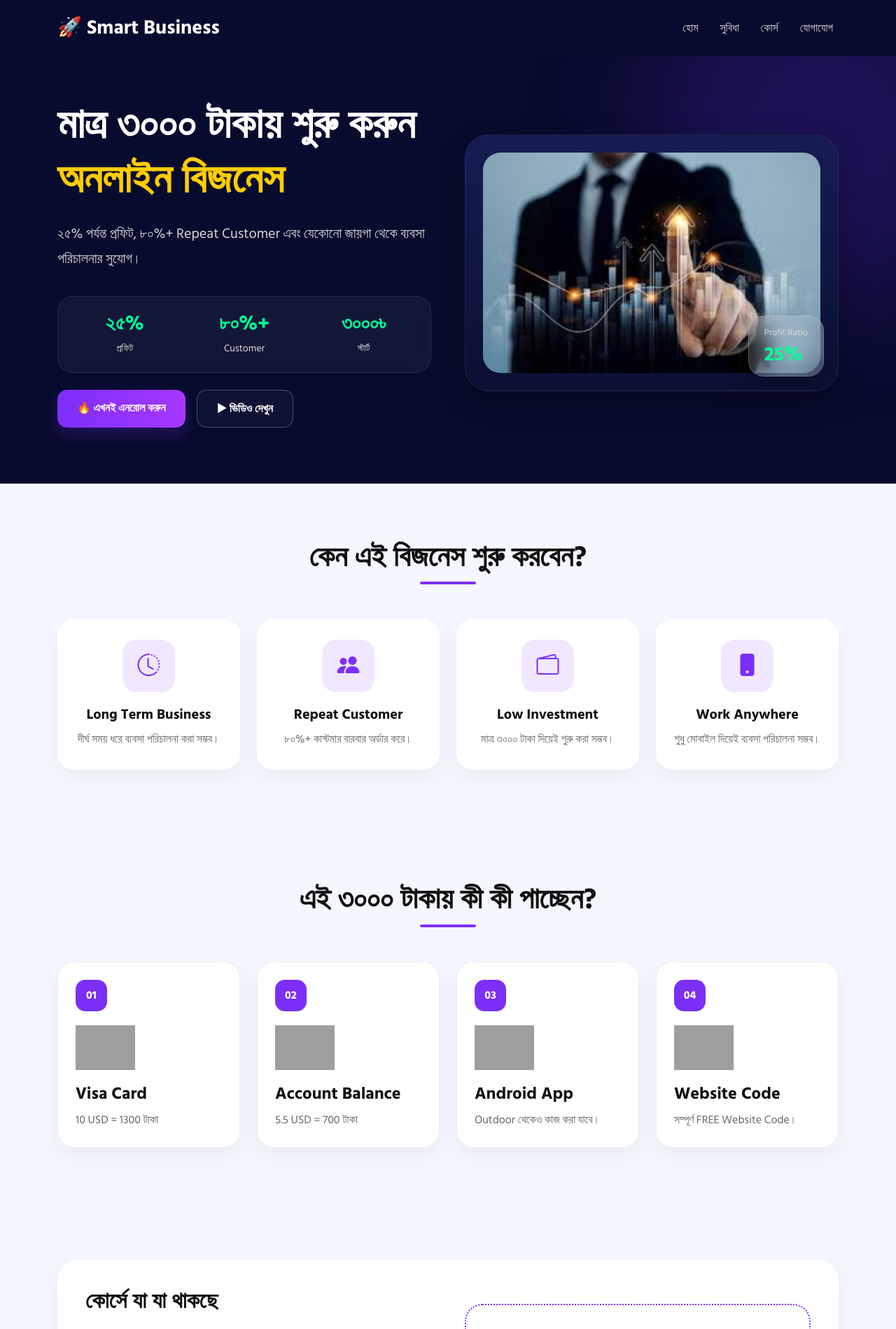
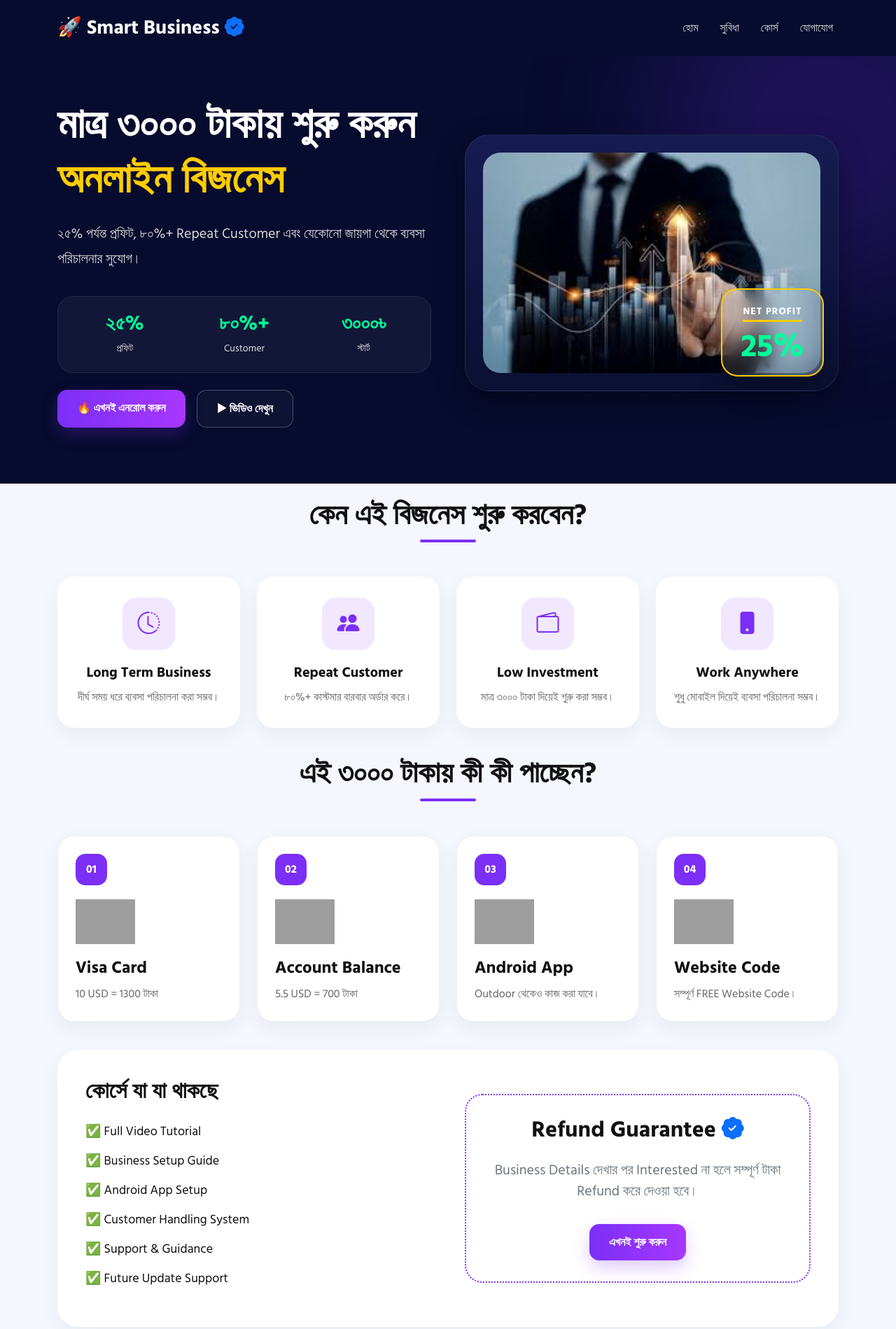
Before and after one commit to bamdyasin/coinbusiness, a PHP site: page / in a window 1280 px wide. Shown: the top 1899 px of the page at 70% size. Run offline with PHP 8.4, Linux system fonts and the light colour scheme; grey boxes are pictures that could not be loaded.

Commit message:
Full Design OK

```diff
--- a/index.html
+++ b/index.html
@@ -5,7 +5,7 @@
 <meta charset="UTF-8">
 <meta name="viewport" content="width=device-width, initial-scale=1.0">
 
-<title>Smart Business Course</title>
+<title>Smart Business Course </title>
 
 <!-- Bootstrap -->
 <link href="https://cdn.jsdelivr.net/npm/bootstrap@5.3.3/dist/css/bootstrap.min.css" rel="stylesheet">
@@ -29,7 +29,7 @@
   <div class="container">
 
     <a class="navbar-brand" href="#">
-      🚀 Smart Business
+      🚀 Smart Business <i class="bi bi-patch-check-fill text-primary"></i>
     </a>
 
     <button class="navbar-toggler bg-white"
@@ -143,7 +143,7 @@
 
           <div class="floating-badge">
 
-            <small>Profit Ratio</small>
+            <small>Net Profit</small>
 
             <h4>25%</h4>
 
@@ -433,7 +433,7 @@
           <div class="refund-card text-center">
 
             <h2 class="fw-bold mb-4">
-              Refund Guarantee
+              Refund Guarantee <i class="bi bi-patch-check-fill text-primary"></i>
             </h2>
 
             <p class="fs-5 text-secondary">
--- a/style.css
+++ b/style.css
@@ -166,27 +166,34 @@ a{
   position:absolute;
   bottom:20px;
   right:20px;
-  background:rgba(255,255,255,0.12);
+  background:rgba(255,255,255,0.1);
   backdrop-filter:blur(14px);
-  border:1px solid rgba(255,255,255,0.2);
-  padding:14px 22px;
-  border-radius:22px;
+  border: 2px solid #ffcc00;
+  padding:18px 26px;
+  border-radius:24px;
   color:#fff;
-  box-shadow:0 10px 30px rgba(0,0,0,0.25);
+  box-shadow: 0 15px 35px rgba(0,0,0,0.3);
+  text-align: center;
 }
 
 .floating-badge small{
-  display:block;
-  color:#d9d9d9;
-  font-size:13px;
-  margin-bottom:4px;
+  display:inline-block;
+  color:#fff;
+  font-size:14px;
+  font-weight:900;
+  margin-bottom:12px;
+  border-bottom: 3px solid #ffcc00;
+  padding-bottom: 2px;
+  text-transform: uppercase;
+  letter-spacing: 1px;
 }
 
 .floating-badge h4{
   margin:0;
-  font-size:28px;
-  font-weight:700;
+  font-size:46px;
+  font-weight:900;
   color:#00ff99;
+  line-height: 1;
 }
 
 /* =========================
@@ -194,7 +201,7 @@ a{
 ========================= */
 
 section{
-  padding:80px 0;
+  padding:20px 0;
 }
 
 .section-title{
```
